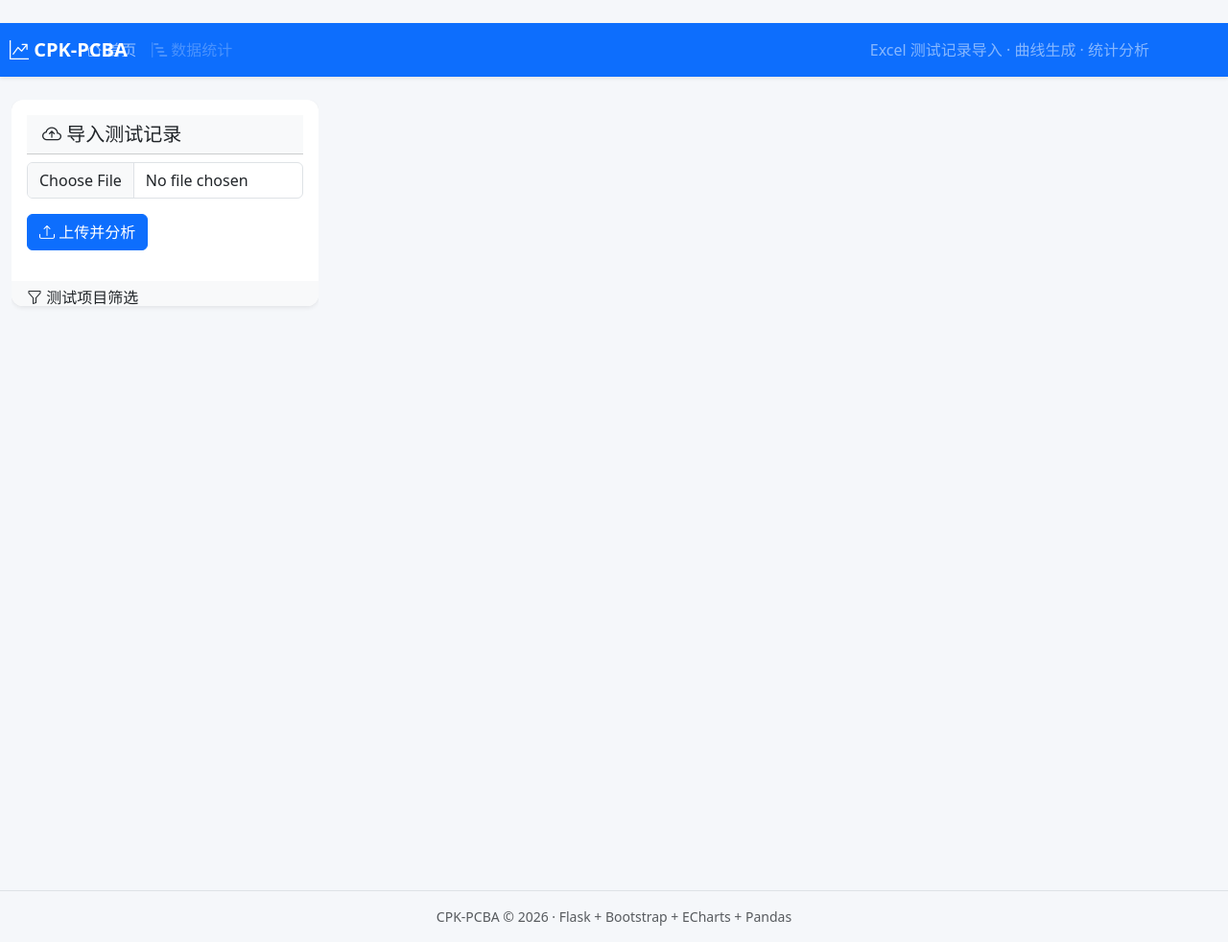
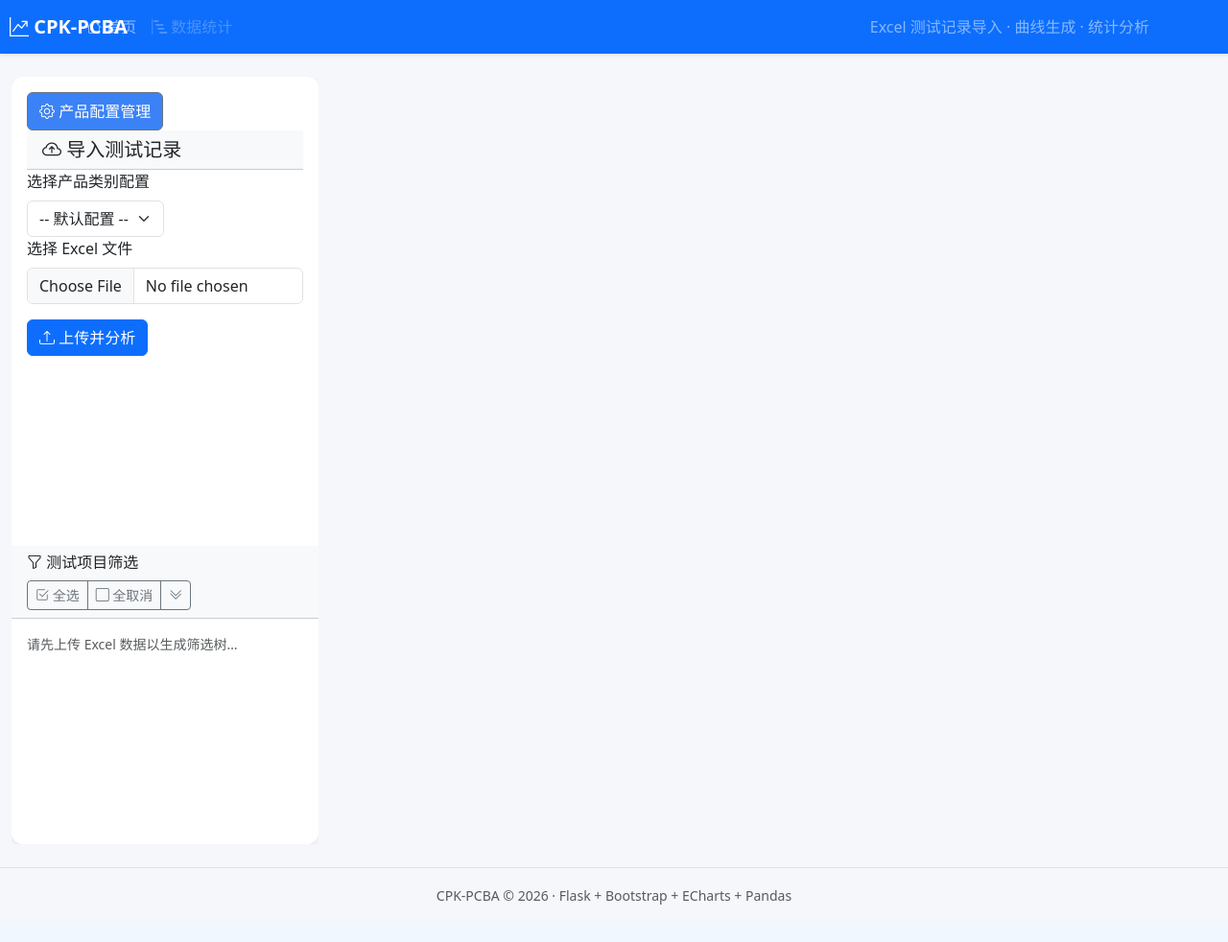
Before and after one commit to CofeeX/cpk_test.log, a Python web app: template templates/index.html in a window 1280 px wide. Shown: the whole page at 96% size. After the commit the page ends 943 px from the top, so only its background shows below. Run offline with Jinja, Linux system fonts and the light colour scheme; the template is opened without the code that fills it, so the values that code supplies are empty; some libraries are stand-ins or nearby versions.

Commit message:
feat: 运行测试
Co-authored-by: traeagent <traeagent@users.noreply.github.com>

```diff
--- a/static/css/style.css
+++ b/static/css/style.css
@@ -1,13 +1,7 @@
 /* CPK-PCBA - 自定义样式 */
-
-/* 强制浅色模式, 阻止浏览器自动深色模式导致文字不可见 */
-:root {
-    color-scheme: light !important;
-}
 
 body {
     background-color: #f5f7fa;
-    color: #212529;
 }
 
 /* 主容器: 覆盖 Bootstrap .container 的固定宽度, 改为自适应以容纳左侧边栏 */
@@ -34,28 +28,6 @@ main.container {
 }
 
 /* ========== 上传区精确样式 ========== */
-/* 确保上传区内所有文字清晰可见 (深色文字 + 白色背景) */
-.sidebar-card .card-body,
-.sidebar-card .card-header {
-    color: #212529 !important;
-}
-.sidebar-card .form-label {
-    color: #212529 !important;
-    font-weight: 500;
-}
-.sidebar-card .form-control,
-.sidebar-card .form-select {
-    color: #212529 !important;
-    background-color: #ffffff !important;
-}
-.sidebar-card .card-header.bg-light {
-    background-color: #f8f9fa !important;
-    color: #212529 !important;
-}
-.sidebar-card h5,
-.sidebar-card h6 {
-    color: #212529 !important;
-}
 /* 产品类别配置 label: 固定宽 */
 form#uploadForm > div.row > div.col-md-5 > label.form-label {
     width: 200px !important;
@@ -190,9 +162,6 @@ form#uploadForm > button.btn[data-bs-target="#configModal"] {
     height: 100%;
     max-height: 100vh;
     overflow: hidden;
-    /* 明确白色背景 + 深色文字, 防止浏览器深色模式反转 */
-    background-color: #ffffff !important;
-    color: #212529 !important;
 }
 .sidebar-filter-body {
     /* 筛选内容区: 占满剩余空间, 自身滚动, 不挤压上传区域 */
--- a/templates/base.html
+++ b/templates/base.html
@@ -10,7 +10,7 @@
     <link href="https://cdn.jsdelivr.net/npm/bootstrap-icons@1.11.3/font/bootstrap-icons.css" rel="stylesheet">
     <!-- ECharts -->
     <script src="https://cdn.jsdelivr.net/npm/echarts@5.5.0/dist/echarts.min.js"></script>
-    <link rel="stylesheet" href="{{ url_for('static', filename='css/style.css') }}?v=3">
+    <link rel="stylesheet" href="{{ url_for('static', filename='css/style.css') }}">
     <style>
         /* navbar-brand 绝对定位到左侧 */
         nav.navbar > div.container > a.navbar-brand {
--- a/templates/index.html
+++ b/templates/index.html
@@ -5,13 +5,12 @@
 
     <!-- ============ 左侧边栏: 上传 + 测试项目筛选树 ============ -->
     <aside class="flex-shrink-0 sidebar-aside" style="width: 320px;">
-        <div class="card shadow-sm sidebar-card" style="width: 320px; height: 214.615px;">
+        <div class="card shadow-sm sidebar-card">
             <!-- 上传区域 (固定不滚动) -->
             <div class="card-body flex-shrink-0">
                 <form id="uploadForm" enctype="multipart/form-data">
 
-                    <!-- 临时隐藏: 产品配置管理按钮 -->
-                    <button type="button" class="btn btn-outline-secondary d-none" data-bs-toggle="modal" data-bs-target="#configModal">
+                    <button type="button" class="btn btn-outline-secondary" data-bs-toggle="modal" data-bs-target="#configModal">
                         <i class="bi bi-gear"></i> 产品配置管理
                     </button>
 
@@ -19,16 +18,15 @@
                         <h5 class="mb-0"><i class="bi bi-cloud-arrow-up"></i> 导入测试记录</h5>
                     </div>
 
-                    <!-- 临时隐藏: 产品类别配置下拉框 -->
-                    <label class="form-label d-none">选择产品类别配置</label>
-                    <select class="form-select d-none" id="productSelect" style="width: 239.333px; height: 33.3333px; transform: matrix(1, 0, 0, 1, 0, -16.6667);">
+                    <label class="form-label">选择产品类别配置</label>
+                    <select class="form-select" id="productSelect">
                         <option value="">-- 默认配置 --</option>
                         {% for cfg in configs %}
                         <option value="{{ cfg.name }}">{{ cfg.name }} ({{ cfg.test_items|length }}项)</option>
                         {% endfor %}
                     </select>
 
-                    <label class="form-label"></label>
+                    <label class="form-label">选择 Excel 文件</label>
                     <input class="form-control" type="file" id="fileInput" accept=".xlsx,.xls">
 
                     <div class="mt-3">
@@ -136,7 +134,7 @@
                         <form id="configForm">
                             <div class="mb-3">
                                 <label class="form-label">产品类别名称</label>
-                                <input class="form-control" name="category_name" id="cfgName" required="">
+                                <input class="form-control" name="category_name" id="cfgName" required>
                             </div>
                             <div class="row g-2 mb-3">
                                 <div class="col-md-3">
@@ -228,4 +226,3 @@ window.__RESTORE_STATE__ = {
 </script>
 
 {% endblock %}
-</body></html>
```
Also changed, not shown: templates/stats.html (line endings or trailing spaces).
